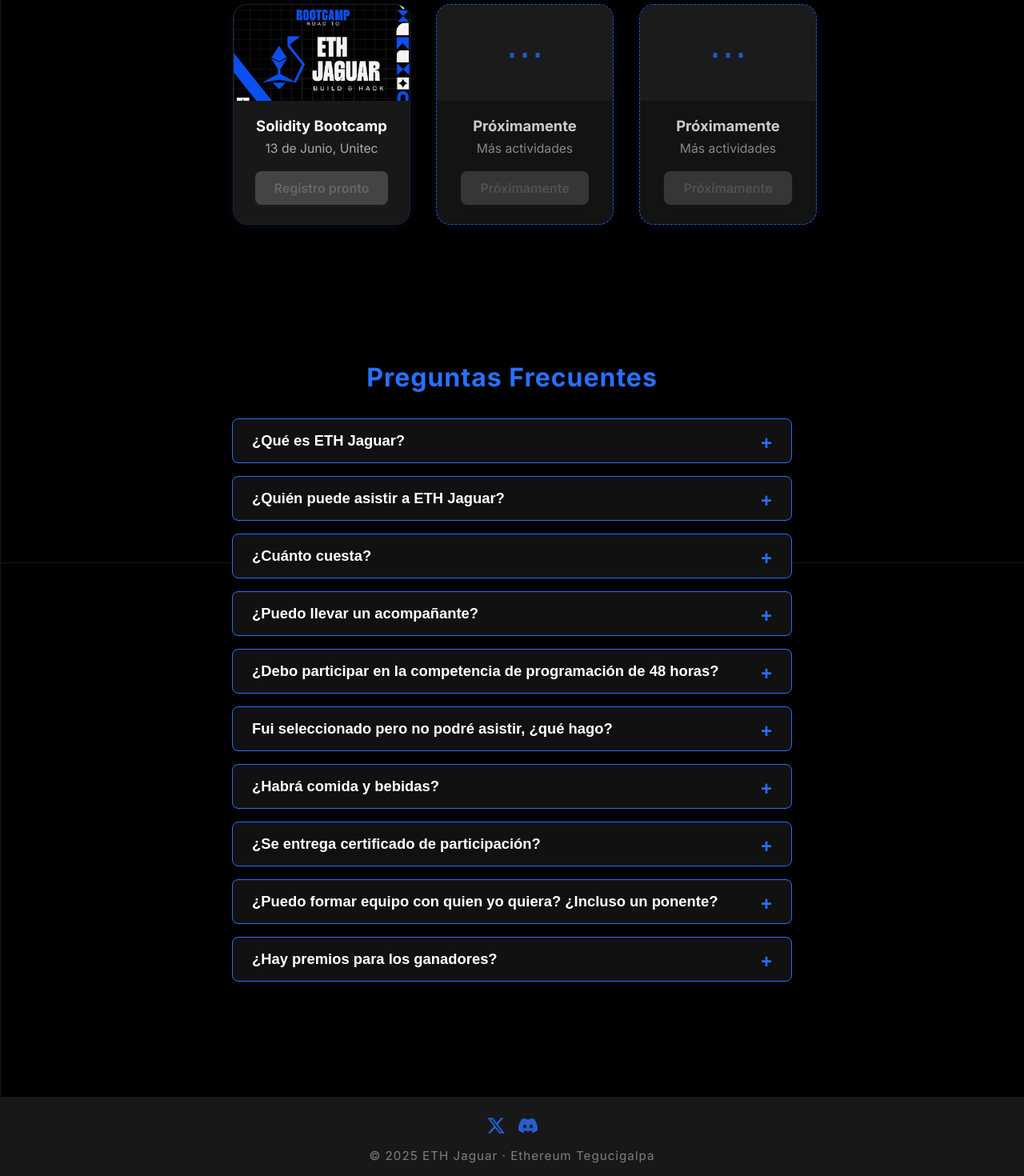
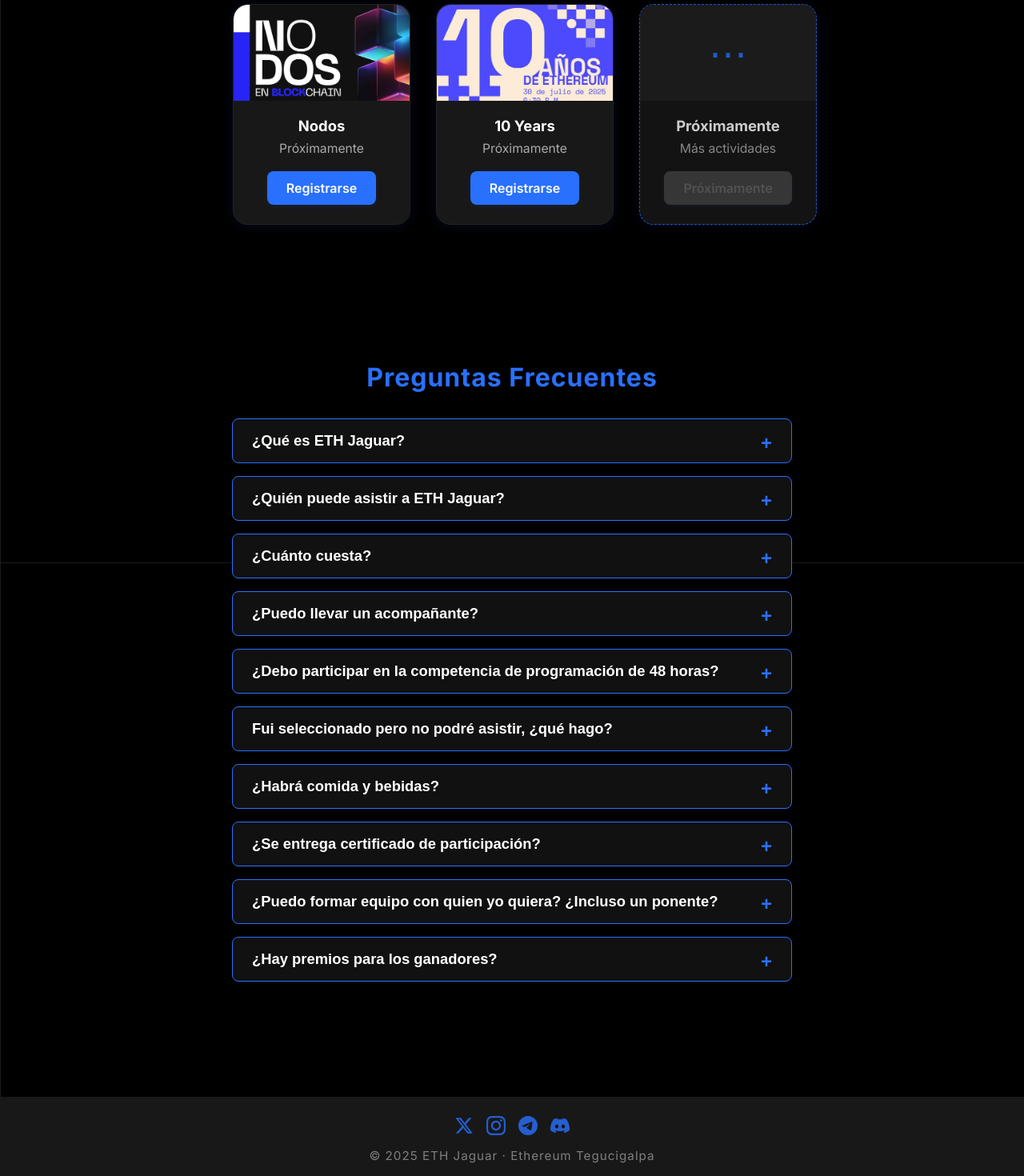
Before and after one commit to Ethereum-Tegucigalpa/eth-jaguar-site, a Next.js app: page / in a window 1280 px wide. Shown: the part 2497-3967 px from the top of the page at 80% size. Built offline with nearby package versions, Linux system fonts and the light colour scheme.

Commit message:
feat: added events

```diff
--- a/src/app/globals.css
+++ b/src/app/globals.css
@@ -141,6 +141,10 @@
 .sponsor-logo.first {
     height: 150px;
     object-fit: contain;
+}
+
+.nodos-img {
+    object-position: center 30%;
 }
 
 .sponsors-section .sponsor-logos:last-child .sponsor-logo {
--- a/src/app/page.js
+++ b/src/app/page.js
@@ -296,27 +296,36 @@
           <div className="activities-cards-row">
             <div className="activity-card">
               <Image
-                src="/assets/event1.png"
-                alt="Meetup"
+                src="/assets/nodos.jpeg"
+                alt="Nodos Event"
+                className="activity-img nodos-img"
+                width={220}
+                height={120}
+                unoptimized
+              />
+              <div className="activity-content">
+                <div className="activity-title">Nodos</div>
+                <div className="activity-date">Próximamente</div>
+                <a href="https://lu.ma/user/usr-9I4sVaSYpRJB2qp" className="activity-btn" target="_blank" rel="noopener noreferrer">
+                  Registrarse
+                </a>
+              </div>
+            </div>
+            <div className="activity-card">
+              <Image
+                src="/assets/10years.jpeg"
+                alt="10 Years Event"
                 className="activity-img"
                 width={220}
                 height={120}
                 unoptimized
               />
               <div className="activity-content">
-                <div className="activity-title">Solidity Bootcamp</div>
-                <div className="activity-date">13 de Junio, Unitec</div>
-                <a href="#" className="activity-btn disabled">Registro pronto</a>
-              </div>
-            </div>
-            <div className="activity-card coming-soon">
-              <div className="activity-img coming-soon-img">
-                <span className="coming-soon-text">⋯</span>
-              </div>
-              <div className="activity-content">
-                <div className="activity-title">Próximamente</div>
-                <div className="activity-date">Más actividades</div>
-                <div className="activity-btn disabled">Próximamente</div>
+                <div className="activity-title">10 Years</div>
+                <div className="activity-date">Próximamente</div>
+                <a href="https://lu.ma/lll5ayb5" className="activity-btn" target="_blank" rel="noopener noreferrer">
+                  Registrarse
+                </a>
               </div>
             </div>
             <div className="activity-card coming-soon">
@@ -395,6 +404,16 @@
               <path d="M18.244 2.25h3.308l-7.227 8.26 8.502 11.24H16.17l-5.214-6.817L4.99 21.75H1.68l7.73-8.835L1.254 2.25H8.08l4.713 6.231zm-1.161 17.52h1.833L7.084 4.126H5.117z" fill="currentColor"/>
             </svg>
           </a>
+          <a href="https://www.instagram.com/Ethereumtgu" target="_blank" rel="noopener noreferrer" className="footer-social-icon" title="Instagram">
+            <svg width="24" height="24" viewBox="0 0 24 24" fill="none" xmlns="http://www.w3.org/2000/svg">
+              <path d="M12 2.163c3.204 0 3.584.012 4.85.07 3.252.148 4.771 1.691 4.919 4.919.058 1.265.069 1.645.069 4.849 0 3.205-.012 3.584-.069 4.849-.149 3.225-1.664 4.771-4.919 4.919-1.266.058-1.644.07-4.85.07-3.204 0-3.584-.012-4.849-.07-3.26-.149-4.771-1.699-4.919-4.92-.058-1.265-.07-1.644-.07-4.849 0-3.204.013-3.583.07-4.849.149-3.227 1.664-4.771 4.919-4.919 1.266-.057 1.645-.069 4.849-.069zm0-2.163c-3.259 0-3.667.014-4.947.072-4.358.2-6.78 2.618-6.98 6.98-.059 1.281-.073 1.689-.073 4.948 0 3.259.014 3.668.072 4.948.2 4.358 2.618 6.78 6.98 6.98 1.281.058 1.689.072 4.948.072 3.259 0 3.668-.014 4.948-.072 4.354-.2 6.782-2.618 6.979-6.98.059-1.28.073-1.689.073-4.948 0-3.259-.014-3.667-.072-4.947-.196-4.354-2.617-6.78-6.979-6.98-1.281-.059-1.69-.073-4.949-.073zm0 5.838c-3.403 0-6.162 2.759-6.162 6.162s2.759 6.163 6.162 6.163 6.162-2.759 6.162-6.163c0-3.403-2.759-6.162-6.162-6.162zm0 10.162c-2.209 0-4-1.79-4-4 0-2.209 1.791-4 4-4s4 1.791 4 4c0 2.21-1.791 4-4 4zm6.406-11.845c-.796 0-1.441.645-1.441 1.44s.645 1.44 1.441 1.44c.795 0 1.439-.645 1.439-1.44s-.644-1.44-1.439-1.44z" fill="currentColor"/>
+            </svg>
+          </a>
+          <a href="https://t.me/+K-fE1Mh7wgtmMGQ5" target="_blank" rel="noopener noreferrer" className="footer-social-icon" title="Telegram">
+            <svg width="24" height="24" viewBox="0 0 24 24" fill="none" xmlns="http://www.w3.org/2000/svg">
+              <path d="M11.944 0A12 12 0 0 0 0 12a12 12 0 0 0 12 12 12 12 0 0 0 12-12A12 12 0 0 0 12 0a12 12 0 0 0-.056 0zm4.962 7.224c.1-.002.321.023.465.14a.506.506 0 0 1 .171.325c.016.093.036.306.02.472-.18 1.898-.962 6.502-1.36 8.627-.168.9-.499 1.201-.82 1.23-.696.065-1.225-.46-1.9-.902-1.056-.693-1.653-1.124-2.678-1.8-1.185-.78-.417-1.21.258-1.91.177-.184 3.247-2.977 3.307-3.23.007-.032.014-.15-.056-.212s-.174-.041-.249-.024c-.106.024-1.793 1.14-5.061 3.345-.48.33-.913.49-1.302.48-.428-.008-1.252-.241-1.865-.44-.752-.245-1.349-.374-1.297-.789.027-.216.325-.437.893-.663 3.498-1.524 5.83-2.529 6.998-3.014 3.332-1.386 4.025-1.627 4.476-1.635z" fill="currentColor"/>
+            </svg>
+          </a>
           <a href="https://discord.gg/zG3kfSdJtz" target="_blank" rel="noopener noreferrer" className="footer-social-icon" title="Discord">
             <svg width="24" height="24" viewBox="0 0 24 24" fill="none" xmlns="http://www.w3.org/2000/svg">
               <path d="M20.317 4.37a19.791 19.791 0 0 0-4.885-1.515a.074.074 0 0 0-.079.037c-.21.375-.444.864-.608 1.25a18.27 18.27 0 0 0-5.487 0a12.64 12.64 0 0 0-.617-1.25a.077.077 0 0 0-.079-.037A19.736 19.736 0 0 0 3.677 4.37a.07.07 0 0 0-.032.027C.533 9.046-.32 13.58.099 18.057a.082.082 0 0 0 .031.057a19.9 19.9 0 0 0 5.993 3.03a.078.078 0 0 0 .084-.028a14.09 14.09 0 0 0 1.226-1.994a.076.076 0 0 0-.041-.106a13.107 13.107 0 0 1-1.872-.892a.077.077 0 0 1-.008-.128a10.2 10.2 0 0 0 .372-.292a.074.074 0 0 1 .077-.01c3.928 1.793 8.18 1.793 12.062 0a.074.074 0 0 1 .078.01c.12.098.246.198.373.292a.077.077 0 0 1-.006.127a12.299 12.299 0 0 1-1.873.892a.077.077 0 0 0-.041.107c.36.698.772 1.362 1.225 1.993a.076.076 0 0 0 .084.028a19.839 19.839 0 0 0 6.002-3.03a.077.077 0 0 0 .032-.054c.5-5.177-.838-9.674-3.549-13.66a.061.061 0 0 0-.031-.03zM8.02 15.33c-1.183 0-2.157-1.085-2.157-2.419c0-1.333.956-2.419 2.157-2.419c1.21 0 2.176 1.096 2.157 2.42c0 1.333-.956 2.418-2.157 2.418zm7.975 0c-1.183 0-2.157-1.085-2.157-2.419c0-1.333.955-2.419 2.157-2.419c1.21 0 2.176 1.096 2.157 2.42c0 1.333-.946 2.418-2.157 2.418z" fill="currentColor"/>
```
Also changed, not shown: public/assets/10years.jpeg (added), public/assets/nodos.jpeg (added).
